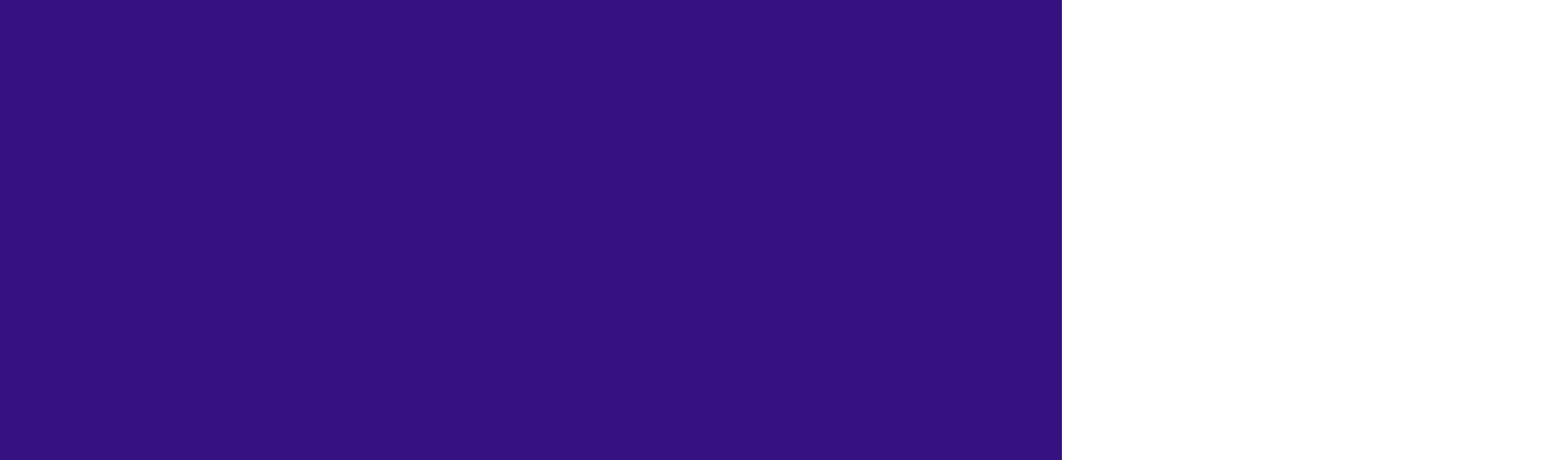
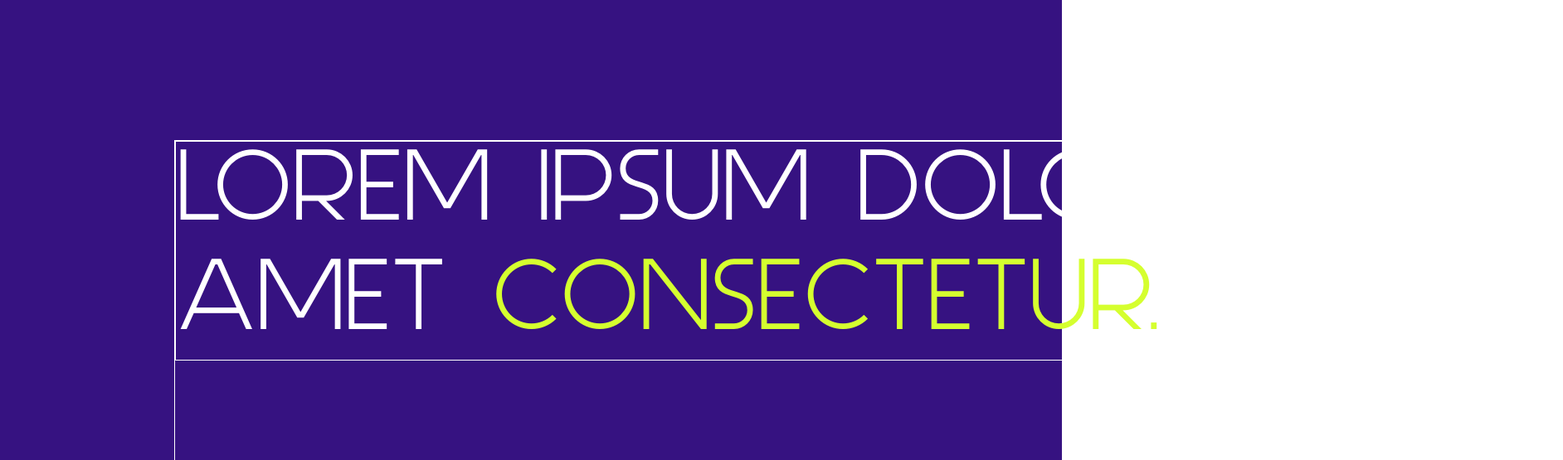
Before and after one commit to MarioMilosevic/Dev-Test-Page, a website built with Vite: page index.html in a window 1280 px wide. Shown: the part 89-644 px from the top of the page at 83% size, 1884 px wide, since content can reach past the window. Built offline with nearby package versions, Linux system fonts and the light colour scheme.

Commit message:
Add hero sectiong

```diff
--- a/index.html
+++ b/index.html
@@ -31,6 +31,10 @@
       </ul>
     </header>
 
+    <section class="hero__section">
+      <h1 class="hero__section--title">Lorem ipsum dolor sit amet <span class="hero__section--span">consectetur.</span></h1>
+    </section>
+
     <script type="module" src="/main.js"></script>
   </body>
 </html>
--- a/sass/base/_base.scss
+++ b/sass/base/_base.scss
@@ -13,4 +13,5 @@ body {
   margin: 0 auto;
   min-height: 100vh;
   background-color: $color-primary;
+  color: $color-light;
 }
--- a/sass/base/_typography.scss
+++ b/sass/base/_typography.scss
@@ -82,8 +82,7 @@ h2 {
 }
 
 h1 {
-  font: "Nunito", sans-serif;
-  // font-family: Aspergit;
+  font-family: AspergitBold, 'Nunito', sans-serif;
   font-size: 113px;
   font-weight: 700;
   line-height: 132.21px;
--- /dev/null
+++ b/sass/layout/_hero.scss
@@ -0,0 +1,27 @@
+.hero__section {
+    // border: 1px solid white;
+    width: 167.4rem;
+    height: 55.5rem;
+    position: relative;
+    left: 21rem;
+    top: 17.2rem;
+    border: 1px solid white;
+
+    &--title {
+        border: 1px solid white;
+        text-transform: uppercase;
+        width: 156rem;
+        height: 26.5rem;
+        /*
+        width:1560px;
+        height:265px;
+        top:278px;
+        left:210px;
+        */
+    }
+
+    &--span {
+        color: $color-green;
+    }
+
+}
--- a/sass/main.scss
+++ b/sass/main.scss
@@ -7,4 +7,5 @@
 @import "base/utilities";
 @import "pages/home";
 @import "layout/header";
+@import "layout/hero";
 @import "components/line"
```
Also changed, not shown: assets/images/bg decoration/north vector.svg (added).
